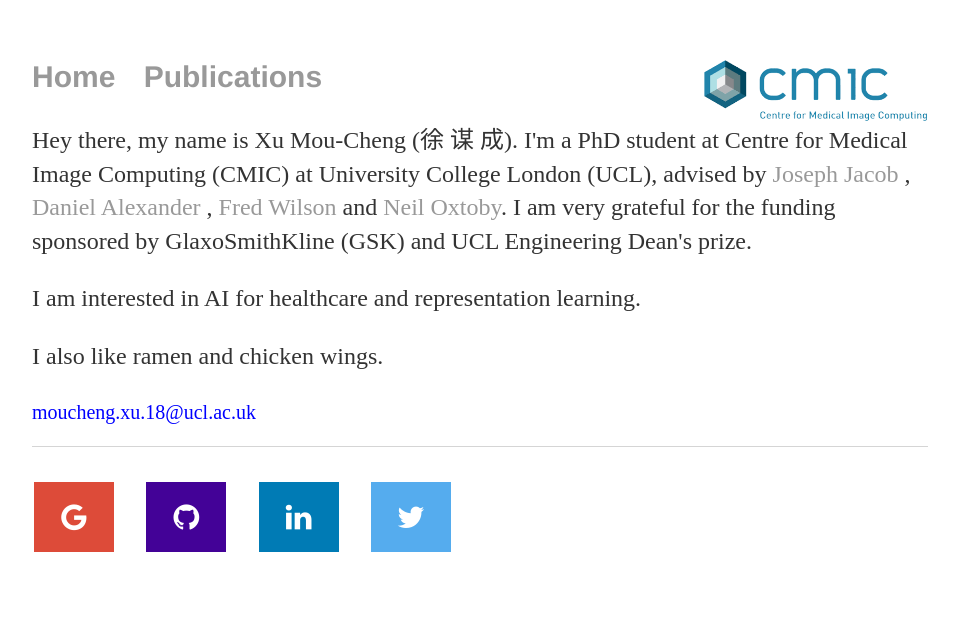
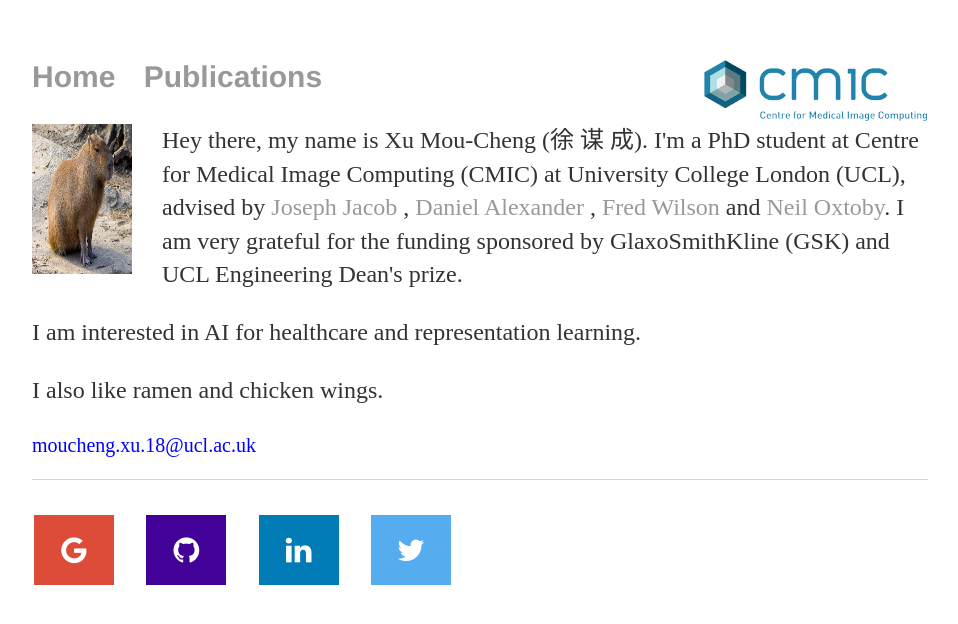
Before and after one commit to moucheng2017/mouchengxu.github.io, a Jekyll site: the page built from index.html, in a window 1280 px wide. Shown: the top 624 px of the page, without its empty margins (160-1118 px from the left). Built offline with Jekyll 4.4.1, drawn with Linux system fonts in a browser that asks for light colours.

Commit message:
Update index.html

```diff
--- a/index.html
+++ b/index.html
@@ -13,7 +13,7 @@ title: Mou-Cheng Xu
 	<h1 style="font-size:30px"> </h1>
 
 	<p>
-<!-- 		<img src="gsk.jpeg" alt="capybara is the best" style="width:100px;height:100px;margin-right:20px;"> -->
+		<img src="cuteanimals_capybara3.jpg" alt="capybara is the best" style="width:100px;height:150px;margin-right:30px;">
 		Hey there, my name is Xu Mou-Cheng (徐 谋 成). I'm a PhD student at Centre for Medical Image Computing (CMIC)
 		at University College London (UCL),
 		advised by
```
